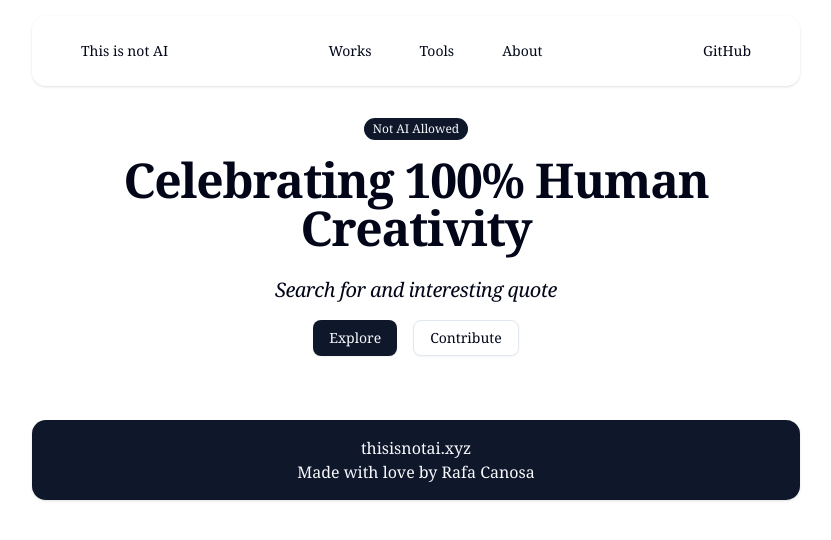
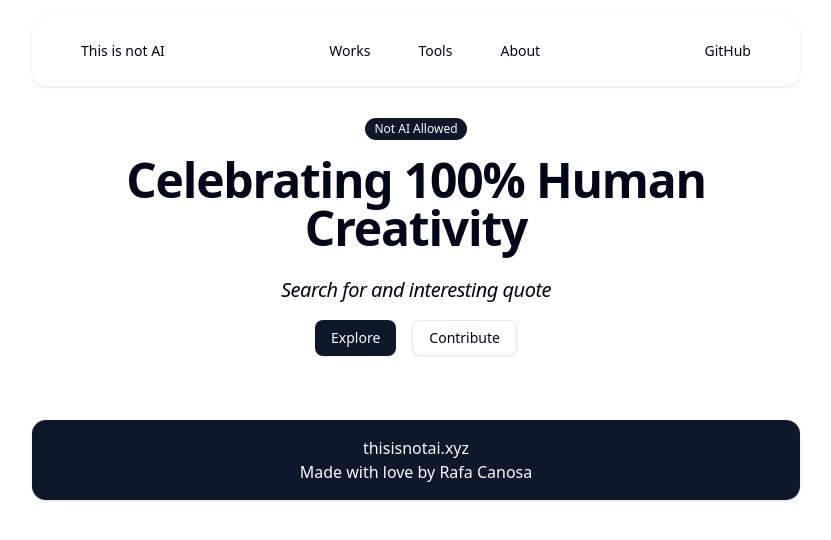
Before and after one commit to Rafacv23/thisisnotai, a SvelteKit app: page / in a window 1280 px wide. Shown: the top 540 px of the page, without its empty margins (224-1055 px from the left). Built offline with nearby package versions, Linux system fonts and the light colour scheme.

Commit message:
update global styling

```diff
--- a/src/app.css
+++ b/src/app.css
@@ -116,7 +116,7 @@
 		@apply border-border outline-ring/50;
 	}
 	body {
-		@apply mx-4 my-4 max-w-3xl bg-background font-serif text-foreground antialiased lg:mx-auto;
+		@apply mx-4 my-4 max-w-3xl bg-background text-foreground antialiased lg:mx-auto;
 	}
 
 	h1 {
```
